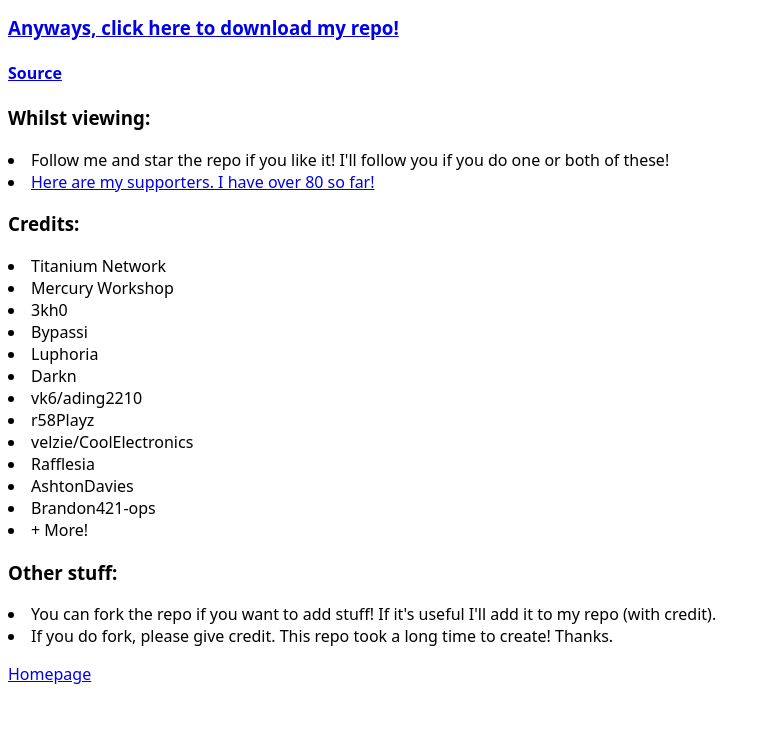
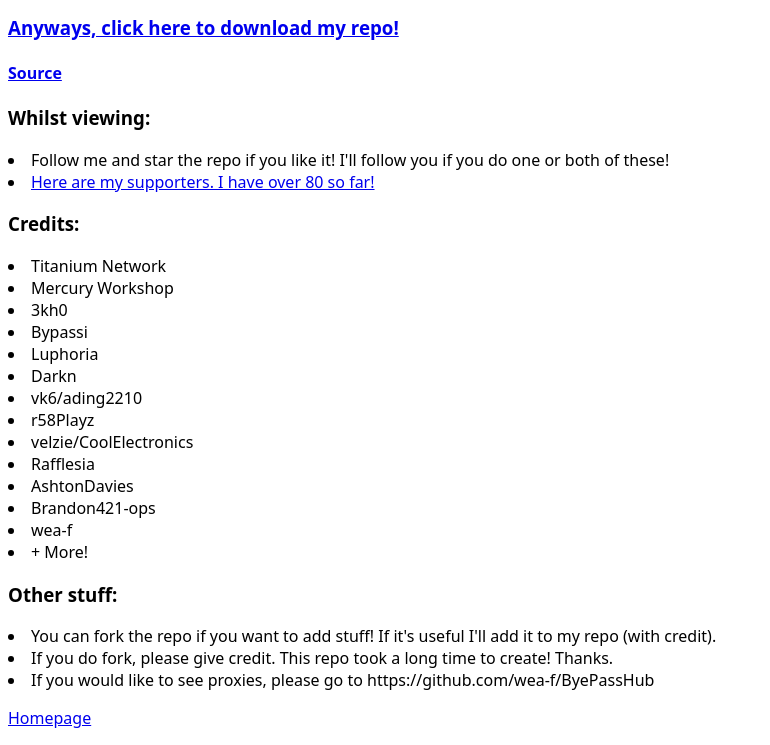
Before and after one commit to S-PScripts/chromebook-utilities, a plain HTML site: page index.html in a window 1280 px wide. Shown: the part 366-1111 px from the top of the page, without its empty margins (0-770 px from the left). Before the commit the page ends 1067 px from the top, so only its background shows below. Drawn offline with Linux system fonts and the light colour scheme.

Commit message:
Update index.html

```diff
--- a/index.html
+++ b/index.html
@@ -47,6 +47,7 @@
     <li> Rafflesia </li>
     <li> AshtonDavies </li>
     <li> Brandon421-ops </li>
+    <li> wea-f </li>
 
     <li> + More! </li>
 
@@ -54,6 +55,8 @@
       <li> You can fork the repo if you want to add stuff! If it's useful I'll add it to my repo (with credit). </li>
       <li> If you do fork, please give credit. This repo took a long time to create! Thanks. </li>
 
+      <li> If you would like to see proxies, please go to https://github.com/wea-f/ByePassHub </li>
+
 <p>
   <a href="https://s-pscripts.github.io/"> Homepage </a>
 <p>
```
